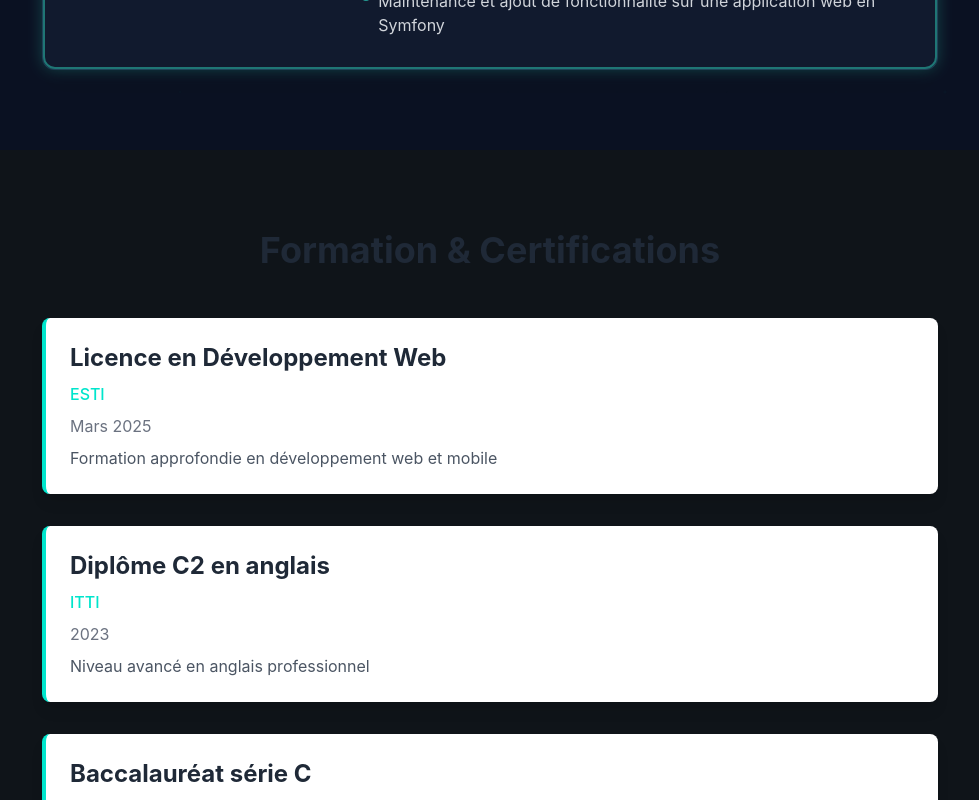
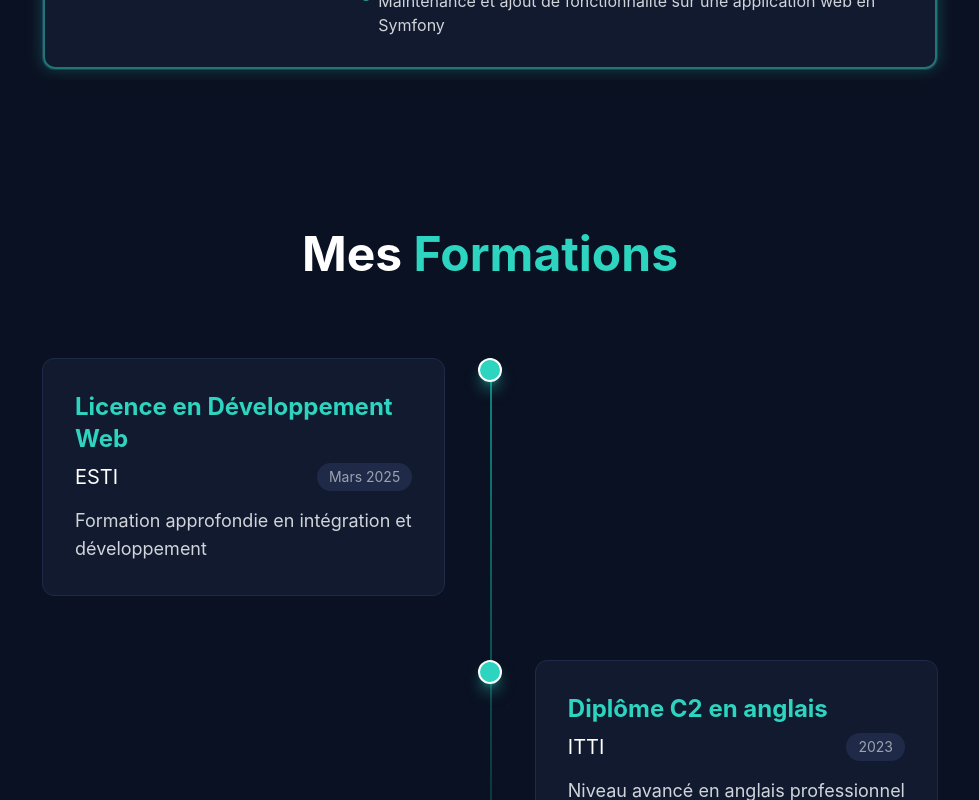
Before and after one commit to MarinaAdr/Portfolio, a React (Vite) app: page / in a window 1280 px wide. Shown: the part 2924-3724 px from the top of the page, without its empty margins (150-1129 px from the left). Built offline with nearby package versions, Linux system fonts and the light colour scheme.

Commit message:
education style section

```diff
--- a/src/components/Education.tsx
+++ b/src/components/Education.tsx
@@ -7,7 +7,7 @@ const education = [
     title: "Licence en Développement Web",
     institution: "ESTI",
     period: "Mars 2025",
-    description: "Formation approfondie en développement web et mobile"
+    description: "Formation approfondie en intégration et développement"
   },
   {
     title: "Diplôme C2 en anglais",
@@ -29,35 +29,181 @@ const Education = () => {
     threshold: 0.1
   });
 
+  // Animation variants
+  const titleVariants = {
+    hidden: { opacity: 0, y: 30 },
+    visible: {
+      opacity: 1,
+      y: 0,
+      transition: {
+        duration: 0.7,
+        ease: "easeOut"
+      }
+    }
+  };
+
+  const timelineVariants = {
+    hidden: { opacity: 0 },
+    visible: {
+      opacity: 1,
+      transition: {
+        staggerChildren: 0.2,
+        delayChildren: 0.3
+      }
+    }
+  };
+
+  const itemVariants = {
+    hidden: { opacity: 0, y: 50, scale: 0.9 },
+    visible: {
+      opacity: 1,
+      y: 0,
+      scale: 1,
+      transition: {
+        type: "spring",
+        stiffness: 100,
+        damping: 12,
+        delay: 0.2
+      }
+    }
+  };
+
+  const contentVariants = (index: number) => ({
+    hidden: { opacity: 0, x: index % 2 === 0 ? 50 : -50 },
+    visible: {
+      opacity: 1,
+      x: 0,
+      transition: {
+        duration: 0.6,
+        ease: "easeOut"
+      }
+    }
+  });
+
+  const glowVariants = {
+    initial: {
+      boxShadow: "0 0 0 rgba(45, 212, 191, 0)"
+    },
+    glow: {
+      boxShadow: [
+        "0 0 0 rgba(45, 212, 191, 0)",
+        "0 0 15px rgba(45, 212, 191, 0.3)",
+        "0 0 0 rgba(45, 212, 191, 0)"
+      ],
+      transition: {
+        duration: 3,
+        repeat: Infinity,
+        repeatType: "loop",
+        ease: "easeInOut"
+      }
+    }
+  };
+
   return (
-    <section id="education" className="py-20" ref={ref}>
-      <div className="container mx-auto px-4">
-        <h2 className="text-4xl font-bold text-center mb-12 text-gray-800 dark:text-white">
-          Formation & Certifications
-        </h2>
+    <section id="education" className="py-20 bg-[#0a1122] relative overflow-hidden">
+      {/* Decorative gradient backdrop */}
+      <div className="absolute inset-0 bg-gradient-radial from-teal-500/5 via-transparent to-transparent opacity-30" />
 
-        <div className="max-w-4xl mx-auto grid gap-8">
+      <div className="container mx-auto px-6 relative z-10" ref={ref}>
+        <motion.div
+          variants={titleVariants}
+          initial="hidden"
+          animate={inView ? "visible" : "hidden"}
+          className="text-center mb-20"
+        >
+          <h2 className="text-5xl font-bold text-white">
+            Mes <span className="text-teal-400">Formations</span>
+          </h2>
+        </motion.div>
+
+        <motion.div
+          variants={timelineVariants}
+          initial="hidden"
+          animate={inView ? "visible" : "hidden"}
+          className="relative max-w-4xl mx-auto"
+        >
+          {/* Timeline line */}
+          <motion.div
+            className="absolute left-1/2 top-0 bottom-0 w-0.5 bg-gradient-to-b from-teal-500/70 via-teal-500/30 to-transparent"
+            initial={{ scaleY: 0, opacity: 0 }}
+            animate={inView ? { scaleY: 1, opacity: 1 } : { scaleY: 0, opacity: 0 }}
+            transition={{ duration: 1.2, ease: "easeOut" }}
+            style={{ transformOrigin: "top" }}
+          />
+
           {education.map((edu, index) => (
             <motion.div
               key={index}
-              initial={{ opacity: 0, y: 20 }}
-              animate={inView ? { opacity: 1, y: 0 } : {}}
-              transition={{ duration: 0.6, delay: index * 0.2 }}
-              className="bg-white dark:bg-gray-800 rounded-lg shadow-lg p-6 hover:shadow-xl transition-all duration-300 border-l-4 border-primary"
+              variants={itemVariants}
+              className={`relative mb-16 ${index % 2 === 0 ? 'pr-[55%]' : 'pl-[55%]'}`}
             >
-              <h3 className="text-2xl font-bold text-gray-800 dark:text-white mb-2">
-                {edu.title}
-              </h3>
-              <p className="text-primary dark:text-primary-light font-medium mb-2">
-                {edu.institution}
-              </p>
-              <p className="text-gray-500 dark:text-gray-400 mb-2">
-                {edu.period}
-              </p>
-              <p className="text-gray-600 dark:text-gray-300">
-                {edu.description}
-              </p>
+              {/* Timeline dot */}
+              <motion.div
+                className="absolute left-1/2 -ml-3 h-6 w-6 rounded-full bg-teal-400 shadow-lg shadow-teal-400/50 border-2 border-white z-10"
+                initial={{ scale: 0 }}
+                animate={inView ? {
+                  scale: 1,
+                  transition: { delay: 0.2 + index * 0.2, duration: 0.5 }
+                } : { scale: 0 }}
+                whileHover={{
+                  scale: 1.3,
+                  boxShadow: "0 0 20px rgba(45, 212, 191, 0.8)"
+                }}
+              />
+
+              <motion.div
+                variants={contentVariants(index)}
+                className="p-8 bg-[#111a2e] rounded-xl border border-[#1e2a47] relative overflow-hidden"
+              >
+                {/* Glow effect */}
+                <motion.div
+                  className="absolute inset-0 rounded-xl border-2 border-transparent z-0"
+                  variants={glowVariants}
+                  initial="initial"
+                  animate={inView ? "glow" : "initial"}
+                />
+
+                <h3 className="text-2xl font-bold text-teal-400 mb-2">{edu.title}</h3>
+                <div className="flex justify-between items-center mb-4">
+                  <p className="text-xl text-white">{edu.institution}</p>
+                  <motion.p
+                    className="text-gray-400 inline-block px-3 py-1 rounded-full bg-[#1e2a47] text-sm"
+                    whileHover={{
+                      backgroundColor: "rgba(45, 212, 191, 0.2)",
+                      color: "rgba(255, 255, 255, 0.9)",
+                      scale: 1.05,
+                      transition: { duration: 0.2 }
+                    }}
+                  >
+                    {edu.period}
+                  </motion.p>
+                </div>
+                <p className="text-gray-300 text-lg">{edu.description}</p>
+              </motion.div>
             </motion.div>
+          ))}
+        </motion.div>
+      </div>
+
+      {/* Animated dotted background */}
+      <div className="absolute inset-0 flex items-center justify-center opacity-5 z-0">
+        <div className="grid grid-cols-12 gap-8 w-full h-full">
+          {Array(120).fill(0).map((_, i) => (
+            <motion.div
+              key={i}
+              className="w-1 h-1 rounded-full bg-teal-500"
+              initial={{ opacity: 0.1, scale: 0 }}
+              animate={{
+                opacity: Math.random() * 0.5 + 0.2,
+                scale: Math.random() * 0.6 + 0.4,
+                transition: {
+                  delay: Math.random() * 2,
+                  duration: Math.random() * 2 + 1,
+                  repeat: Infinity,
+                  repeatType: "reverse"
+                }
+              }}
+            />
           ))}
         </div>
       </div>
```
